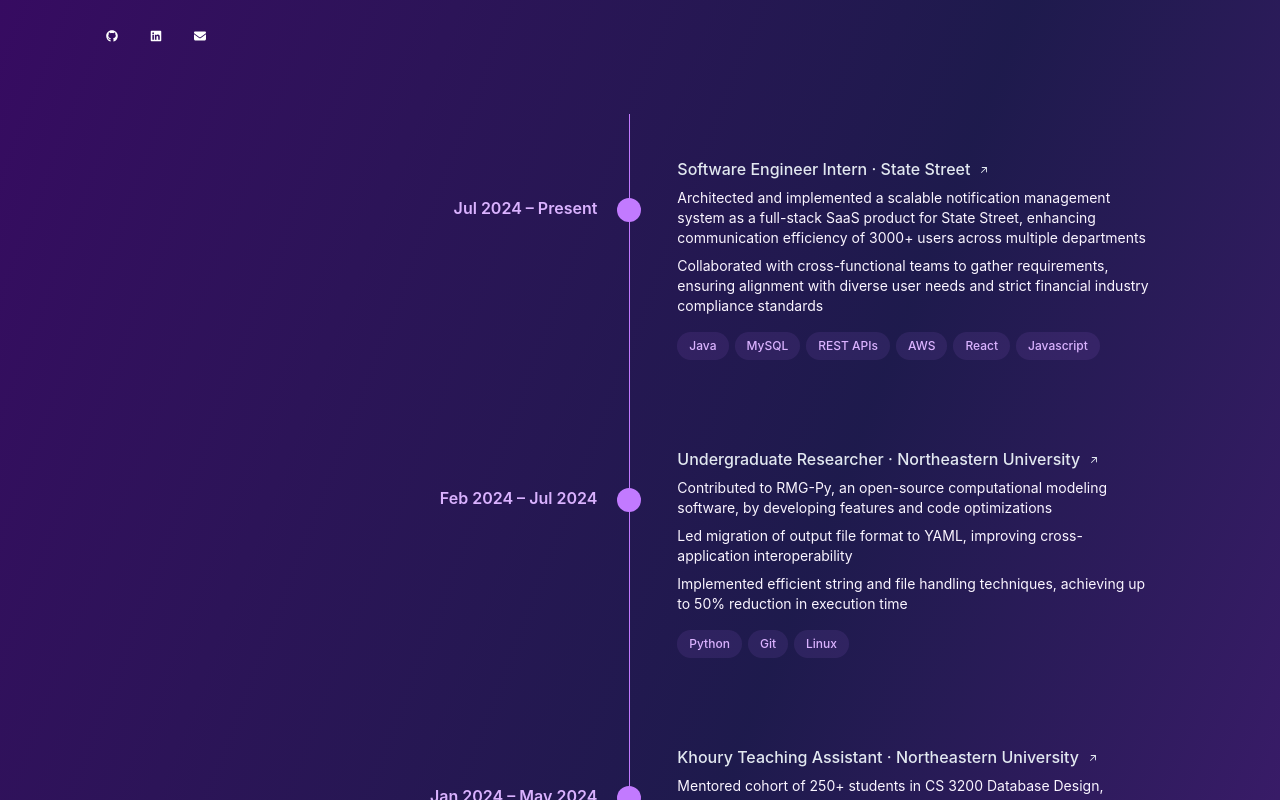
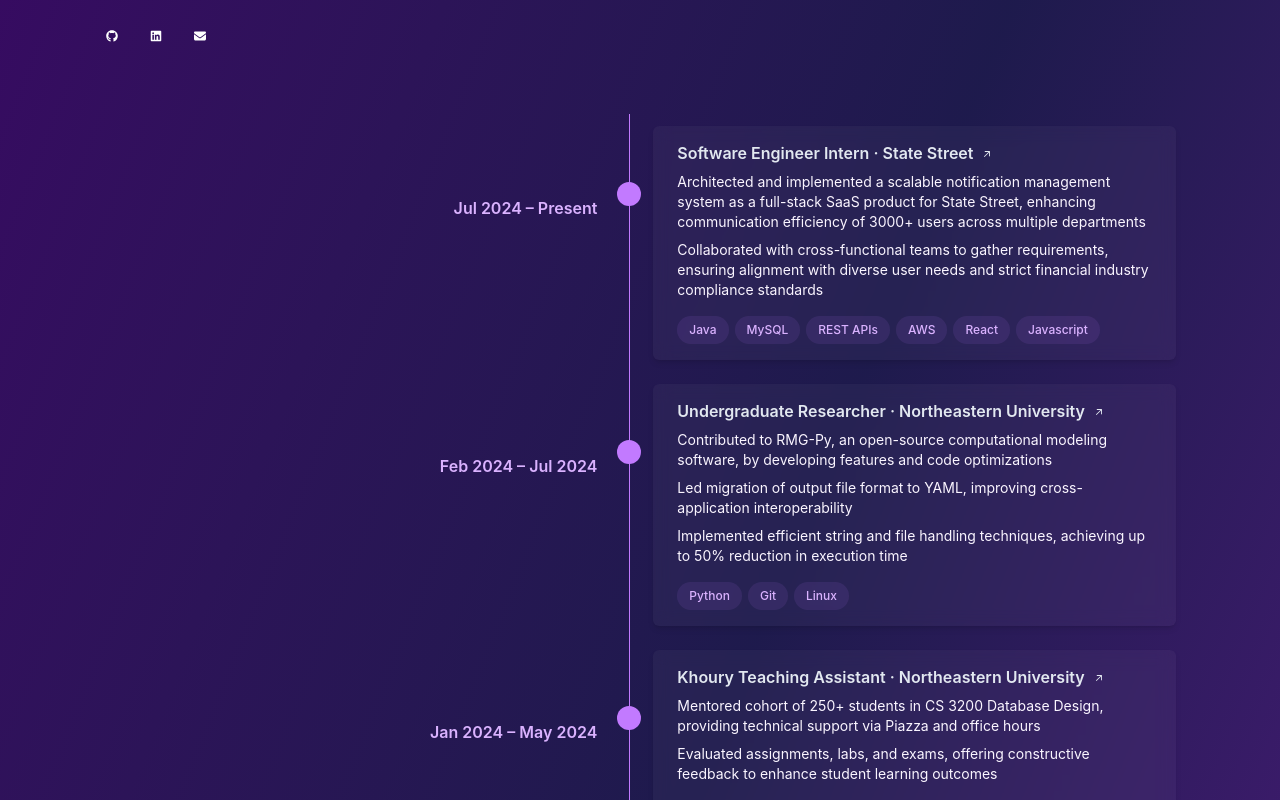
Before and after one commit to ntietje1/personal-website, a Next.js app: page / in a window 1280 px wide. Shown: the part 660-1460 px from the top of the page. Built offline with nearby package versions, Linux system fonts and the light colour scheme.

Commit message:
improve hoverable card

```diff
--- a/app/components/card.tsx
+++ b/app/components/card.tsx
@@ -1,6 +1,6 @@
-import React from "react";
+"use client";
+import React, { useState } from "react";
 import { LinkWithArrowNoAnchor, ArrowIcon } from "./link";
-
 
 const Card: React.FC<React.PropsWithChildren<{ className?: string }>> = ({
   className,
@@ -29,8 +29,6 @@ const CardContent: React.FC<
 > = ({ className, children }) => (
   <div className={`mt-0 ${className}`}>{children}</div>
 );
-
-
 
 interface ExperienceCardProps {
   date: string;
@@ -66,7 +64,7 @@ export function ExperienceCard({
             {/* <BriefcaseIcon className="w-4 h-4 text-purple-900" /> */}
           </div>
 
-          <HoverableCard className="mt-10 ml-6 pb-4">
+          <HoverableCard className="mt-6 ml-6">
             <a
               href={link}
               target="_blank"
@@ -75,7 +73,7 @@ export function ExperienceCard({
               className="flex"
             >
               <div className="z-10 sm:col-span-8">
-                <h3 className="font-medium leading-snug">
+                <h3 className="font-semibold leading-snug">
                   <LinkWithArrowNoAnchor>
                     {title} · <span className="inline-block">{company}</span>
                   </LinkWithArrowNoAnchor>
@@ -105,10 +103,8 @@ export function ExperienceCard({
         </div>
       </div>
     </div>
-
   );
 }
-
 
 export function ExperienceCardStack({
   experiences,
@@ -130,15 +126,46 @@ interface HoverableCardProps {
 }
 
 export function HoverableCard({ children, className }: HoverableCardProps) {
+  const [cursorPos, setCursorPos] = useState({ x: 0, y: 0 });
+  const [isHovered, setIsHovered] = useState(false);
+
+  const handleMouseMove = (e: React.MouseEvent<HTMLDivElement, MouseEvent>) => {
+    const rect = e.currentTarget.getBoundingClientRect();
+    setCursorPos({
+      x: e.clientX - rect.left,
+      y: e.clientY - rect.top,
+    });
+  };
+
+  const handleMouseEnter = () => {
+    setIsHovered(true);
+  };
+
+  const handleMouseLeave = () => {
+    setIsHovered(false);
+  };
+
+  const gradientStyle = isHovered
+    ? {
+        background: `radial-gradient(circle at ${cursorPos.x}px ${cursorPos.y}px, rgba(163, 66, 255, 0.11), rgba(156, 116, 194, 0.08))`,
+      }
+    : {};
+
   return (
-    <div className={`relative flex group/link group transition-all lg:hover:!opacity-100 lg:group-hover/list:opacity-50 ${className}`}>
-      <div className="absolute -inset-x-4 -inset-y-4 z-0 hidden rounded-md transition motion-reduce:transition-none lg:-inset-x-6 lg:block lg:group-hover:bg-purple-500/10 lg:group-hover:backdrop-blur lg:group-hover:shadow-[inset_0_1px_1px_0_rgba(148,163,184,0.1)] lg:group-hover:drop-shadow-lg">
-      </div>
+    <div
+      className={`relative flex group/link group lg:hover:!opacity-100 lg:group-hover/list:opacity-50 ${className}`}
+      onMouseMove={handleMouseMove}
+      onMouseEnter={handleMouseEnter}
+      onMouseLeave={handleMouseLeave}
+    >
+      <div
+        style={gradientStyle}
+        className="absolute -inset-x-4 -inset-y-4 z-0 hidden p-4 transition-all bg-white/4 shadow-md backdrop-blur rounded-md transition motion-reduce:transition-none lg:-inset-x-6 lg:block lg:group-hover:shadow-bg"
+      ></div>
       {children}
     </div>
   );
 }
-
 
 interface ProjectCardProps {
   title: string;
@@ -186,14 +213,10 @@ export function ProjectCard({
             <div className="relative grid pb-1 transition-all sm:grid-cols-8 sm:gap-8 md:gap-4">
               <div className="z-10 sm:col-span-8">
                 <h3 className="font-medium leading-snug">
-                <LinkWithArrowNoAnchor>
-                  {title}
-                </LinkWithArrowNoAnchor>
+                  <LinkWithArrowNoAnchor>{title}</LinkWithArrowNoAnchor>
                 </h3>
                 <ul className="list-disc list-inside text-purple-50">
-                <div className="mt-2 text-sm">
-                  {description}
-                </div>
+                  <div className="mt-2 text-sm">{description}</div>
                   <div className="relative mt-2 inline-flex items-center text-sm font-medium text-purple-50">
                     <svg
                       xmlns="http://www.w3.org/2000/svg"
@@ -228,8 +251,6 @@ export function ProjectCard({
     </HoverableCard>
   );
 }
-
-
 
 export function ProjectCardStack({
   projects,
```
Lines whose indentation alone changed are shown as unchanged.
